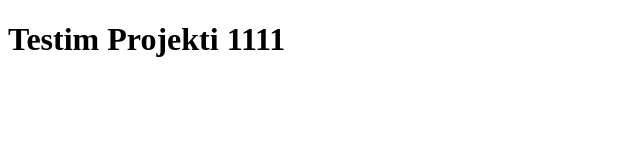
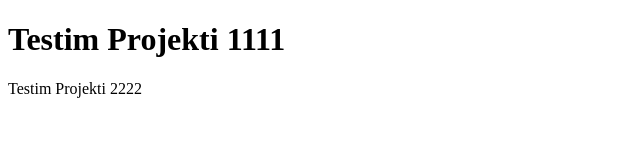
Before and after one commit to altingaashi/testim-projekti, a plain HTML site: page index.html in a window 1280 px wide. Shown: the whole page, without its empty margins (0-640 px from the left). Drawn offline with Linux system fonts and the light colour scheme.

Commit message:
Shtimi i nje paragrafi

```diff
--- a/index.html
+++ b/index.html
@@ -8,5 +8,6 @@
 </head>
 <body>
     <h1>Testim Projekti 1111</h1>
+    <p>Testim Projekti 2222</p>
 </body>
 </html>
```
